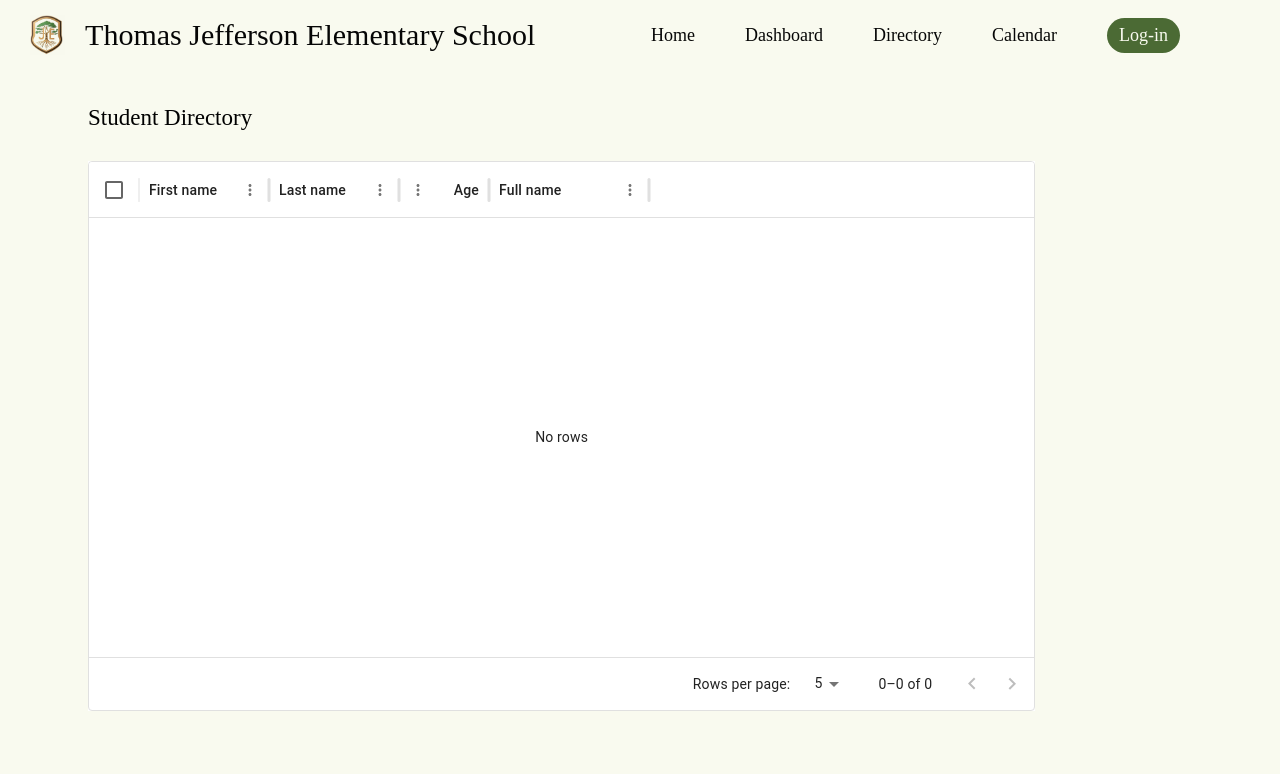
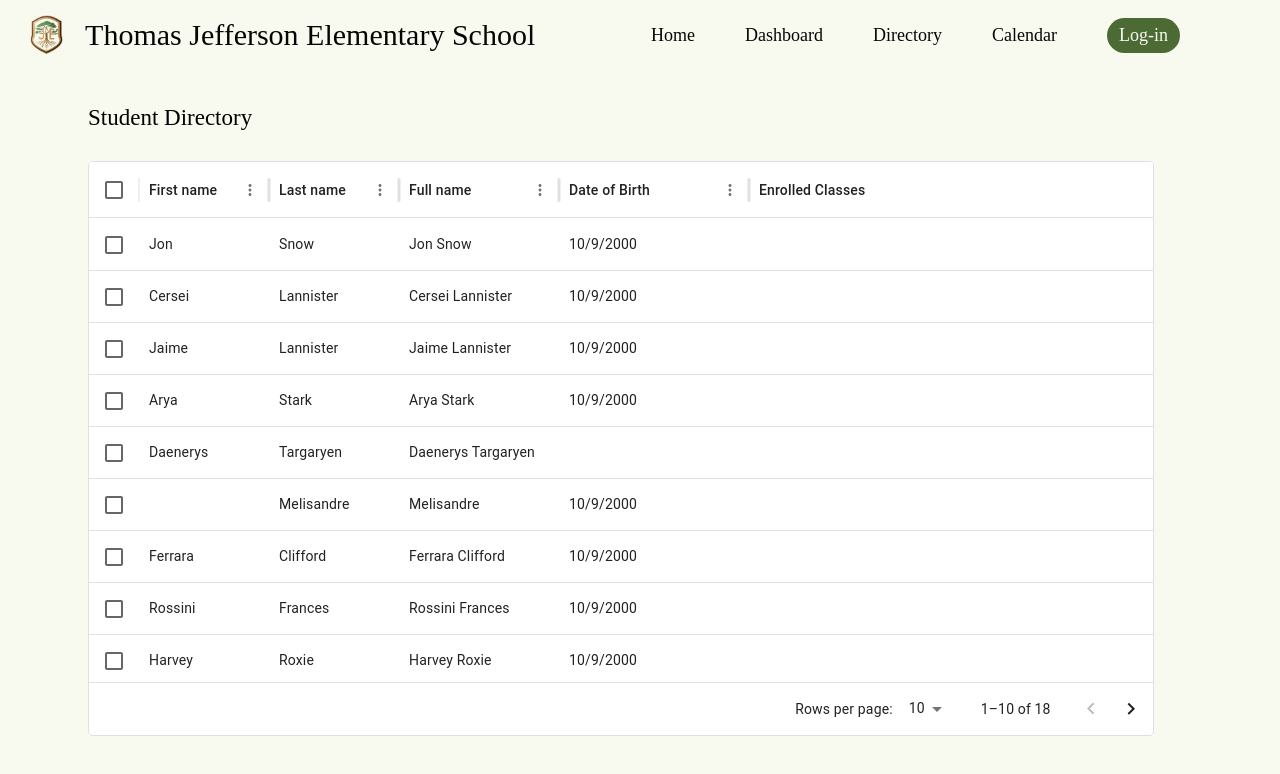
Before and after one commit to HarunAhmed17/Launch-Week-1-Project, a React (Vite) app in the folder School Dashboard/: page /directory in a window 1280 px wide. Shown: the top 774 px of the page. Built offline with nearby package versions, Linux system fonts and the light colour scheme.

Commit message:
Editing Basic Table Visuals

```diff
--- a/School Dashboard/src/components/DataTable.jsx
+++ b/School Dashboard/src/components/DataTable.jsx
@@ -2,14 +2,8 @@
 import { DataGrid } from '@mui/x-data-grid';
 
 const columns = [
-  { field: 'studentName', headerName: 'First name', width: 130 },
+  { field: 'firstName', headerName: 'First name', width: 130 },
   { field: 'lastName', headerName: 'Last name', width: 130 },
-  {
-    field: 'age',
-    headerName: 'Age',
-    type: 'number',
-    width: 90,
-  },
   {
     field: 'fullName',
     headerName: 'Full name',
@@ -18,32 +12,53 @@
     width: 160,
     valueGetter: (value, row) => `${row.firstName || ''} ${row.lastName || ''}`,
   },
+  {
+    field: 'dob',
+    headerName: 'Date of Birth',
+    sortable: false,
+    width: 190,
+  },
+    {
+    field: 'classes',
+    headerName: 'Enrolled Classes',
+    sortable: false,
+    width: 550,
+  },
 ];
 
 const rows = [
-  // { id: 1, lastName: 'Snow', firstName: 'Jon', age: 35 },
-  // { id: 2, lastName: 'Lannister', firstName: 'Cersei', age: 42 },
-  // { id: 3, lastName: 'Lannister', firstName: 'Jaime', age: 45 },
-  // { id: 4, lastName: 'Stark', firstName: 'Arya', age: 16 },
-  // { id: 5, lastName: 'Targaryen', firstName: 'Daenerys', age: null },
-  // { id: 6, lastName: 'Melisandre', firstName: null, age: 150 },
-  // { id: 7, lastName: 'Clifford', firstName: 'Ferrara', age: 44 },
-  // { id: 8, lastName: 'Frances', firstName: 'Rossini', age: 36 },
-  // { id: 9, lastName: 'Roxie', firstName: 'Harvey', age: 65 },
+  { id: 1, lastName: 'Snow', firstName: 'Jon', dob: '10/9/2000'},
+  { id: 2, lastName: 'Lannister', firstName: 'Cersei', dob: '10/9/2000' },
+  { id: 3, lastName: 'Lannister', firstName: 'Jaime', dob: '10/9/2000' },
+  { id: 4, lastName: 'Stark', firstName: 'Arya', dob: '10/9/2000' },
+  { id: 5, lastName: 'Targaryen', firstName: 'Daenerys', dob: null },
+  { id: 6, lastName: 'Melisandre', firstName: null, dob: '10/9/2000' },
+  { id: 7, lastName: 'Clifford', firstName: 'Ferrara', dob: '10/9/2000' },
+  { id: 8, lastName: 'Frances', firstName: 'Rossini', dob: '10/9/2000' },
+  { id: 9, lastName: 'Roxie', firstName: 'Harvey', dob: '10/9/2000' },
+  { id: 10, lastName: 'Snow', firstName: 'Jon', dob: '10/9/2000'},
+  { id: 11, lastName: 'Lannister', firstName: 'Cersei', dob: '10/9/2000' },
+  { id: 12, lastName: 'Lannister', firstName: 'Jaime', dob: '10/9/2000' },
+  { id: 13, lastName: 'Stark', firstName: 'Arya', dob: '10/9/2000' },
+  { id: 14, lastName: 'Targaryen', firstName: 'Daenerys', dob: null },
+  { id: 15, lastName: 'Melisandre', firstName: null, dob: '10/9/2000' },
+  { id: 16, lastName: 'Clifford', firstName: 'Ferrara', dob: '10/9/2000' },
+  { id: 17, lastName: 'Frances', firstName: 'Rossini', dob: '10/9/2000' },
+  { id: 18, lastName: 'Roxie', firstName: 'Harvey', dob: '10/9/2000' },
 ];
 
 export const DataTable = () => {
   return (
-    <div style={{ height: 550, width: '80%' }} className='datatable'>
+    <div style={{ height: 575, width: '90%' }} className='datatable'>
       <DataGrid
         rows={rows}
         columns={columns}
         initialState={{
           pagination: {
-            paginationModel: { page: 0, pageSize: 5 },
+            paginationModel: { page: 0, pageSize: 10 },
           },
         }}
-        pageSizeOptions={[5, 10]}
+        pageSizeOptions={[10, 20]}
         checkboxSelection
       />
     </div>
```
